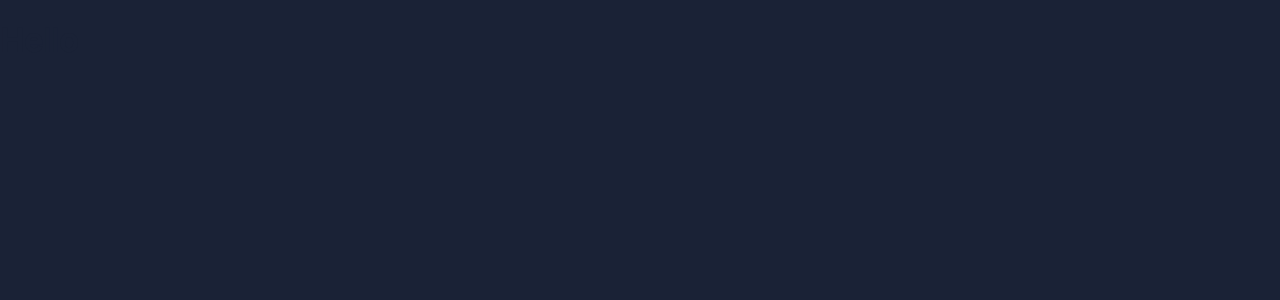
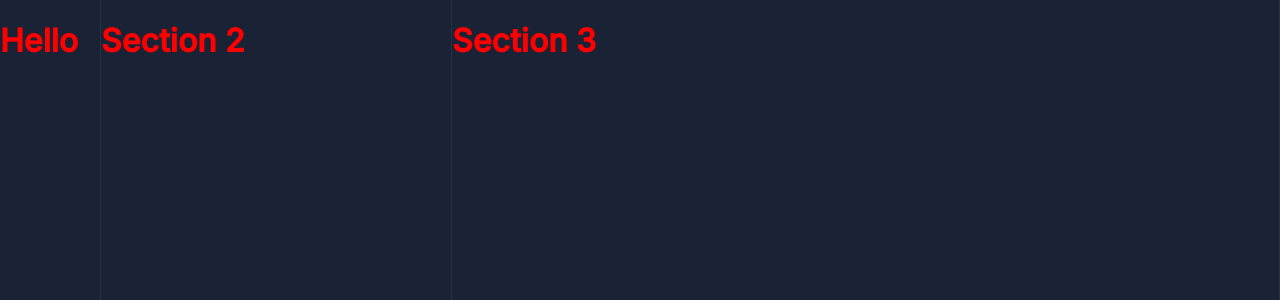
Before and after one commit to cyber-netics/ChatApp-Main, a React (Create React App) app: page / in a window 1280 px wide. Shown: the top 300 px of the page. Built offline with nearby package versions, Linux system fonts and the light colour scheme.

Commit message:
home page layout

```diff
--- /dev/null
+++ b/src/Components/Navigation/index.js
@@ -0,0 +1,19 @@
+import React from "react";
+import styled from "styled-components";
+import { Section } from "../Shared";
+
+const Container = styled.div`
+  width: 100px;
+`;
+
+const Navigation = () => {
+  return (
+    <Section>
+      <Container>
+        <h1>Hello</h1>
+      </Container>
+    </Section>
+  );
+};
+
+export default Navigation;
--- a/src/Components/Shared.js
+++ b/src/Components/Shared.js
@@ -1,5 +1,12 @@
 import styled from "styled-components";
 
 export const Container = styled.div`
-  color: ${(props) => props.theme.colors.background};
+  display: flex;
+  width: 100%;
+  height: 100%;
 `;
+
+export const Section = styled.div`
+  border-right: 1px solid #293145;
+  position: relative;
+`;
--- a/src/Pages/Home.js
+++ b/src/Pages/Home.js
@@ -1,11 +1,17 @@
 import React, { Component } from "react";
 import { Container } from "../Components/Shared";
+
+import Navigation from "../Components/Navigation";
+import SideBar from "../Partials/SideBar";
+import SideChat from "../Partials/SideChat";
 
 class Home extends Component {
   render() {
     return (
       <Container>
-        <h1>Hello</h1>
+        <Navigation />
+        <SideBar />
+        <SideChat />
       </Container>
     );
   }
--- /dev/null
+++ b/src/Partials/SideBar/index.js
@@ -0,0 +1,19 @@
+import React from "react";
+import styled from "styled-components";
+import { Section } from "../../Components/Shared";
+
+const Container = styled.div`
+  width: 350px;
+`;
+
+const Sidebar = () => {
+  return (
+    <Section>
+      <Container>
+        <h1>Section 2</h1>
+      </Container>
+    </Section>
+  );
+};
+
+export default Sidebar;
--- /dev/null
+++ b/src/Partials/SideChat/index.js
@@ -0,0 +1,17 @@
+import React from "react";
+import styled from "styled-components";
+import { Section } from "../../Components/Shared";
+
+const Container = styled(Section)`
+  width: 100%;
+`;
+
+const Chat = () => {
+  return (
+    <Container>
+      <h1>Section 3</h1>
+    </Container>
+  );
+};
+
+export default Chat;
```
